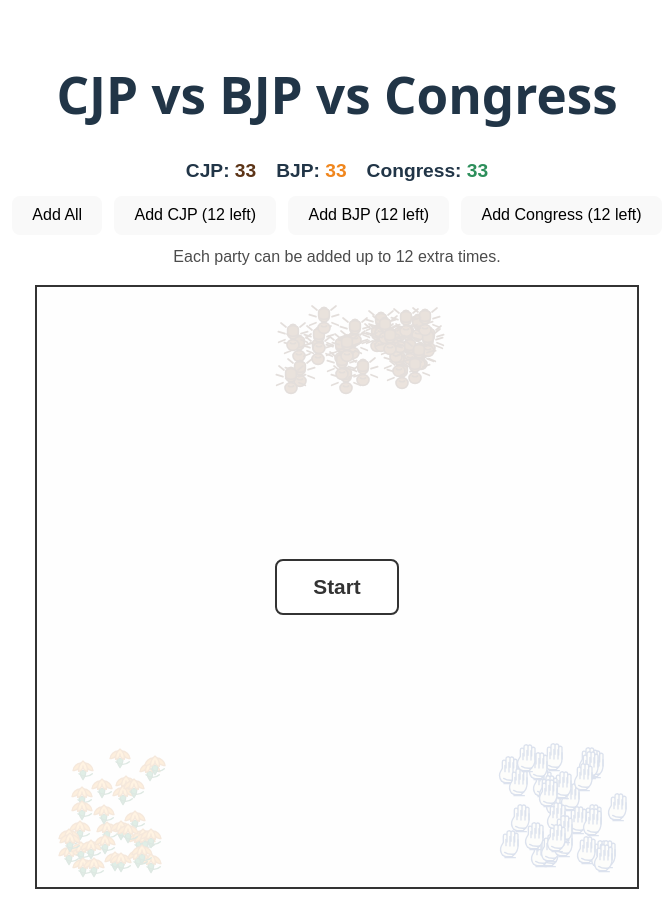
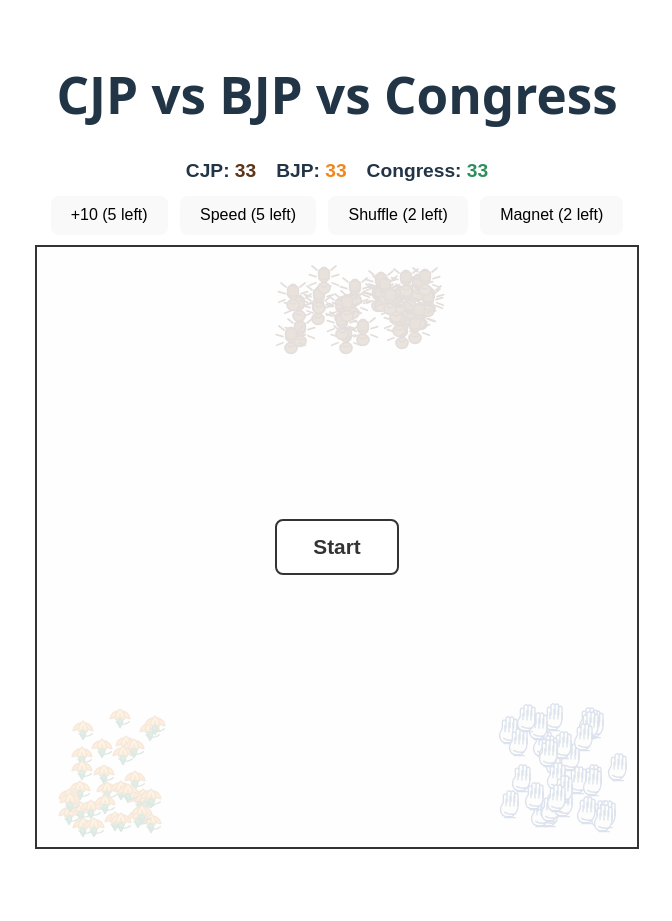
Before and after one commit to ojas-elawadhi/Clash-of-Chaos, a React (Vite) app: page / in a window 1280 px wide. Shown: the whole page, without its empty margins (303-975 px from the left). After the commit the page ends 881 px from the top, so only its background shows below. Built offline with nearby package versions, Linux system fonts and the light colour scheme.

Commit message:
feat: added powerup modes

```diff
--- a/src/RockPaperScissorsGame.css
+++ b/src/RockPaperScissorsGame.css
@@ -23,6 +23,13 @@
   margin-bottom: 10px;
 }
 
+.powerup-button--active {
+  background: #1f7a45;
+  color: #fff;
+  border-color: #14522e;
+  box-shadow: 0 0 0 3px rgba(31, 122, 69, 0.2);
+}
+
 .spawn-controls button:disabled {
   cursor: not-allowed;
   opacity: 0.55;
@@ -40,6 +47,46 @@
   border: 2px solid #333;
   margin: 0 auto;
   background-color: #f9f9f9;
+}
+
+.magnet-anchor {
+  position: absolute;
+  left: 50%;
+  top: 50%;
+  width: 76px;
+  height: 76px;
+  transform: translate(-50%, -50%);
+  display: grid;
+  place-items: center;
+  pointer-events: none;
+  z-index: 3;
+}
+
+.magnet-anchor::before {
+  content: "";
+  position: absolute;
+  inset: -12px;
+  border-radius: 999px;
+  background:
+    radial-gradient(circle, rgba(89, 168, 255, 0.18) 0%, rgba(89, 168, 255, 0.08) 48%, rgba(89, 168, 255, 0) 76%);
+  animation: magnet-pulse 1.1s ease-in-out infinite;
+}
+
+.magnet-anchor__icon {
+  width: 100%;
+  height: 100%;
+  filter: drop-shadow(0 0 10px rgba(67, 123, 214, 0.35));
+}
+
+.game-container--shuffle-flash::after {
+  content: "";
+  position: absolute;
+  inset: 0;
+  background:
+    radial-gradient(circle at center, rgba(255, 255, 255, 0.78) 0%, rgba(130, 173, 255, 0.3) 45%, rgba(130, 173, 255, 0) 75%);
+  animation: shuffle-flash 0.5s ease-out;
+  pointer-events: none;
+  z-index: 1;
 }
 
 .rps-piece {
@@ -140,6 +187,36 @@
   }
 }
 
+@keyframes shuffle-flash {
+  0% {
+    opacity: 0;
+    transform: scale(0.96);
+  }
+  35% {
+    opacity: 1;
+    transform: scale(1);
+  }
+  100% {
+    opacity: 0;
+    transform: scale(1.03);
+  }
+}
+
+@keyframes magnet-pulse {
+  0% {
+    opacity: 0.55;
+    transform: scale(0.92);
+  }
+  50% {
+    opacity: 1;
+    transform: scale(1.08);
+  }
+  100% {
+    opacity: 0.55;
+    transform: scale(0.92);
+  }
+}
+
 /* Popup overlay */
 .popup {
   position: fixed;
--- a/src/RockPaperScissorsGame.jsx
+++ b/src/RockPaperScissorsGame.jsx
@@ -4,10 +4,18 @@
 const BOX_SIZE = 600;
 const IMAGE_SIZE = 40;
 const INITIAL_PER_TYPE = 33;
-const MAX_ADDITIONS_PER_TYPE = 12;
 const BASE_SPEED = 0.3;
 const SPAWN_ANIMATION_MS = 900;
 const SPAWN_PROTECTION_MS = 1000;
+const SHUFFLE_PROTECTION_MS = 750;
+const GLOBAL_COOLDOWN_MS = 3000;
+const SPEED_BOOST_MS = 3000;
+const SPEED_BOOST_MULTIPLIER = 2;
+const MAGNET_MS = 2000;
+const MAGNET_PULL_STRENGTH = 0.7;
+const SHUFFLE_FLASH_MS = 500;
+const PLUS_TEN_AMOUNT = 10;
+const COOLDOWN_TICK_MS = 100;
 
 const PARTY_CONFIG = {
   cjp: {
@@ -31,6 +39,25 @@
 };
 
 const TYPES = Object.keys(PARTY_CONFIG);
+const POWER_UP_CONFIG = {
+  plusTen: {
+    label: "+10",
+    maxUses: 5,
+  },
+  speed: {
+    label: "Speed",
+    maxUses: 5,
+  },
+  shuffle: {
+    label: "Shuffle",
+    maxUses: 2,
+  },
+  magnet: {
+    label: "Magnet",
+    maxUses: 2,
+  },
+};
+const POWER_UPS = Object.keys(POWER_UP_CONFIG);
 
 const STARTING_ZONES = {
   cjp: {
@@ -59,7 +86,15 @@
     return counts;
   }, {});
 
+const createEmptyPowerUpUses = () =>
+  POWER_UPS.reduce((uses, powerUp) => {
+    uses[powerUp] = 0;
+    return uses;
+  }, {});
+
 const randRange = (min, max) => Math.random() * (max - min) + min;
+const randInt = (min, max) => Math.floor(randRange(min, max + 1));
+const getRandomType = () => TYPES[randInt(0, TYPES.length - 1)];
 
 const getRandomVelocity = () => {
   const angle = Math.random() * Math.PI * 2;
@@ -120,10 +155,21 @@
   const [images, setImages] = useState(createInitialImages);
   const [gameOver, setGameOver] = useState(null);
   const [started, setStarted] = useState(false);
-  const [additionCounts, setAdditionCounts] = useState(createEmptyCounts);
+  const [powerUpUses, setPowerUpUses] = useState(createEmptyPowerUpUses);
+  const [powerUpCooldownActive, setPowerUpCooldownActive] = useState(false);
+  const [cooldownRemainingMs, setCooldownRemainingMs] = useState(0);
+  const [speedBoostActive, setSpeedBoostActive] = useState(false);
+  const [magnetActive, setMagnetActive] = useState(false);
+  const [shuffleFlashActive, setShuffleFlashActive] = useState(false);
   const animationRef = useRef(null);
   const nextIdRef = useRef(INITIAL_PER_TYPE);
-  const additionCountsRef = useRef(createEmptyCounts());
+  const powerUpUsesRef = useRef(createEmptyPowerUpUses());
+  const powerUpCooldownTimerRef = useRef(null);
+  const powerUpCooldownIntervalRef = useRef(null);
+  const powerUpCooldownEndsAtRef = useRef(0);
+  const speedBoostTimerRef = useRef(null);
+  const magnetTimerRef = useRef(null);
+  const shuffleFlashTimerRef = useRef(null);
 
   const isColliding = (a, b) => {
     const dx = a.x - b.x;
@@ -132,16 +178,40 @@
   };
 
   useEffect(() => {
+    return () => {
+      clearTimeout(powerUpCooldownTimerRef.current);
+      clearInterval(powerUpCooldownIntervalRef.current);
+      clearTimeout(speedBoostTimerRef.current);
+      clearTimeout(magnetTimerRef.current);
+      clearTimeout(shuffleFlashTimerRef.current);
+    };
+  }, []);
+
+  useEffect(() => {
     if (!started || gameOver) return undefined;
 
     const updatePositions = () => {
       setImages((prevImages) => {
         const now = Date.now();
         const newImages = prevImages.map((img) => ({ ...img }));
+        const speedMultiplier = speedBoostActive ? SPEED_BOOST_MULTIPLIER : 1;
+        const magnetTargetX = BOX_SIZE / 2 - IMAGE_SIZE / 2;
+        const magnetTargetY = BOX_SIZE / 2 - IMAGE_SIZE / 2;
 
         newImages.forEach((img) => {
-          img.x += img.vx;
-          img.y += img.vy;
+          img.x += img.vx * speedMultiplier;
+          img.y += img.vy * speedMultiplier;
+
+          if (magnetActive) {
+            const dx = magnetTargetX - img.x;
+            const dy = magnetTargetY - img.y;
+            const distance = Math.sqrt(dx * dx + dy * dy);
+
+            if (distance > 1) {
+              img.x += (dx / distance) * MAGNET_PULL_STRENGTH;
+              img.y += (dy / distance) * MAGNET_PULL_STRENGTH;
+            }
+          }
 
           if (img.x <= 0 || img.x + IMAGE_SIZE >= BOX_SIZE) {
             img.vx = -img.vx;
@@ -165,23 +235,44 @@
 
         const isProtected = (img) =>
           Boolean(img.protectedUntil && now < img.protectedUntil);
+        const nextTypes = new Map();
+        const resolvedIndices = new Set();
 
         for (let i = 0; i < newImages.length; i += 1) {
           for (let j = i + 1; j < newImages.length; j += 1) {
-            if (isProtected(newImages[i]) || isProtected(newImages[j])) {
+            if (
+              isProtected(newImages[i]) ||
+              isProtected(newImages[j]) ||
+              resolvedIndices.has(i) ||
+              resolvedIndices.has(j)
+            ) {
               continue;
             }
 
             if (isColliding(newImages[i], newImages[j])) {
+              const typeA = nextTypes.get(i) ?? newImages[i].type;
+              const typeB = nextTypes.get(j) ?? newImages[j].type;
+
+              if (typeA === typeB) {
+                continue;
+              }
+
               const winnerType = getWinnerType(
-                newImages[i].type,
-                newImages[j].type
+                typeA,
+                typeB
               );
-              newImages[i].type = winnerType;
-              newImages[j].type = winnerType;
+
+              nextTypes.set(i, winnerType);
+              nextTypes.set(j, winnerType);
+              resolvedIndices.add(i);
+              resolvedIndices.add(j);
             }
           }
         }
+
+        nextTypes.forEach((type, index) => {
+          newImages[index].type = type;
+        });
 
         const counts = countImagesByType(newImages);
         const activeTypes = TYPES.filter((type) => counts[type] > 0);
@@ -202,47 +293,150 @@
 
     animationRef.current = requestAnimationFrame(animate);
     return () => cancelAnimationFrame(animationRef.current);
-  }, [gameOver, started]);
+  }, [gameOver, magnetActive, speedBoostActive, started]);
+
+  const startSharedCooldown = () => {
+    clearTimeout(powerUpCooldownTimerRef.current);
+    clearInterval(powerUpCooldownIntervalRef.current);
+    powerUpCooldownEndsAtRef.current = Date.now() + GLOBAL_COOLDOWN_MS;
+    setPowerUpCooldownActive(true);
+    setCooldownRemainingMs(GLOBAL_COOLDOWN_MS);
+
+    powerUpCooldownIntervalRef.current = setInterval(() => {
+      const remaining = Math.max(0, powerUpCooldownEndsAtRef.current - Date.now());
+      setCooldownRemainingMs(remaining);
+
+      if (remaining === 0) {
+        clearInterval(powerUpCooldownIntervalRef.current);
+      }
+    }, COOLDOWN_TICK_MS);
+
+    powerUpCooldownTimerRef.current = setTimeout(() => {
+      setPowerUpCooldownActive(false);
+      setCooldownRemainingMs(0);
+      clearInterval(powerUpCooldownIntervalRef.current);
+    }, GLOBAL_COOLDOWN_MS);
+  };
+
+  const registerPowerUpUse = (powerUp) => {
+    const nextUses = {
+      ...powerUpUsesRef.current,
+      [powerUp]: powerUpUsesRef.current[powerUp] + 1,
+    };
+
+    powerUpUsesRef.current = nextUses;
+    setPowerUpUses(nextUses);
+    startSharedCooldown();
+  };
+
+  const createSpawnedBatch = (count, getRanges) => {
+    const createdAt = Date.now();
+
+    return Array.from({ length: count }, () => {
+      const type = getRandomType();
+      const { xRange, yRange } = getRanges(type);
+      const image = createImage(type, nextIdRef.current++, xRange, yRange, true);
+      image.spawnedAt = createdAt;
+      image.protectedUntil = createdAt + SPAWN_PROTECTION_MS;
+      return image;
+    });
+  };
+
+  const spawnRandomObjects = (count) => {
+    const newImages = createSpawnedBatch(count, () => ({
+      xRange: [0, BOX_SIZE - IMAGE_SIZE],
+      yRange: [0, BOX_SIZE - IMAGE_SIZE],
+    }));
+
+    setImages((prevImages) => [...prevImages, ...newImages]);
+  };
+
+  const triggerSpeedBoost = () => {
+    clearTimeout(speedBoostTimerRef.current);
+    setSpeedBoostActive(true);
+    speedBoostTimerRef.current = setTimeout(() => {
+      setSpeedBoostActive(false);
+    }, SPEED_BOOST_MS);
+  };
+
+  const triggerMagnet = () => {
+    clearTimeout(magnetTimerRef.current);
+    setMagnetActive(true);
+    magnetTimerRef.current = setTimeout(() => {
+      setMagnetActive(false);
+    }, MAGNET_MS);
+  };
+
+  const shuffleAllObjects = () => {
+    const now = Date.now();
+    setShuffleFlashActive(true);
+    clearTimeout(shuffleFlashTimerRef.current);
+    shuffleFlashTimerRef.current = setTimeout(() => {
+      setShuffleFlashActive(false);
+    }, SHUFFLE_FLASH_MS);
+
+    setImages((prevImages) =>
+      prevImages.map((img) => ({
+        ...img,
+        x: randRange(0, BOX_SIZE - IMAGE_SIZE),
+        y: randRange(0, BOX_SIZE - IMAGE_SIZE),
+        isNew: false,
+        spawnedAt: null,
+        protectedUntil: now + SHUFFLE_PROTECTION_MS,
+      }))
+    );
+  };
+
+  const activatePowerUp = (powerUp) => {
+    if (gameOver || powerUpCooldownActive) return;
+    if (powerUpUsesRef.current[powerUp] >= POWER_UP_CONFIG[powerUp].maxUses) {
+      return;
+    }
+
+    if (powerUp === "plusTen") {
+      spawnRandomObjects(PLUS_TEN_AMOUNT);
+    }
+
+    if (powerUp === "speed") {
+      triggerSpeedBoost();
+    }
+
+    if (powerUp === "shuffle") {
+      shuffleAllObjects();
+    }
+
+    if (powerUp === "magnet") {
+      triggerMagnet();
+    }
+
+    registerPowerUpUse(powerUp);
+  };
 
   const restartGame = () => {
     cancelAnimationFrame(animationRef.current);
+    clearTimeout(powerUpCooldownTimerRef.current);
+    clearInterval(powerUpCooldownIntervalRef.current);
+    clearTimeout(speedBoostTimerRef.current);
+    clearTimeout(magnetTimerRef.current);
+    clearTimeout(shuffleFlashTimerRef.current);
     setImages(createInitialImages());
     setGameOver(null);
     setStarted(false);
     nextIdRef.current = INITIAL_PER_TYPE;
-    additionCountsRef.current = createEmptyCounts();
-    setAdditionCounts(createEmptyCounts());
-  };
-
-  const addImages = (typesToAdd) => {
-    if (gameOver) return;
-
-    const nextCounts = { ...additionCountsRef.current };
-    const spawnQueue = [];
-
-    typesToAdd.forEach((type) => {
-      if (nextCounts[type] < MAX_ADDITIONS_PER_TYPE) {
-        nextCounts[type] += 1;
-        spawnQueue.push(type);
-      }
-    });
-
-    if (spawnQueue.length === 0) return;
-
-    additionCountsRef.current = nextCounts;
-    setAdditionCounts(nextCounts);
-    setImages((prevImages) => [
-      ...prevImages,
-      ...spawnQueue.map((type) =>
-        createImage(type, nextIdRef.current++, undefined, undefined, true)
-      ),
-    ]);
+    powerUpUsesRef.current = createEmptyPowerUpUses();
+    setPowerUpUses(createEmptyPowerUpUses());
+    setPowerUpCooldownActive(false);
+    powerUpCooldownEndsAtRef.current = 0;
+    setCooldownRemainingMs(0);
+    setSpeedBoostActive(false);
+    setMagnetActive(false);
+    setShuffleFlashActive(false);
   };
 
   const counts = countImagesByType(images);
-  const canAddType = (type) => additionCounts[type] < MAX_ADDITIONS_PER_TYPE;
-  const canAddAll = TYPES.every((type) => canAddType(type));
-  const getAddsLeft = (type) => MAX_ADDITIONS_PER_TYPE - additionCounts[type];
+  const getUsesLeft = (powerUp) =>
+    POWER_UP_CONFIG[powerUp].maxUses - powerUpUses[powerUp];
+  const cooldownSeconds = (cooldownRemainingMs / 1000).toFixed(1);
 
   return (
     <div className="game-wrapper">
@@ -262,30 +456,36 @@
       </header>
 
       <div className="spawn-controls">
-        <button
-          type="button"
-          onClick={() => addImages(TYPES)}
-          disabled={!canAddAll || gameOver}
-        >
-          Add All
-        </button>
-        {TYPES.map((type) => (
+        {POWER_UPS.map((powerUp) => (
           <button
-            key={type}
+            key={powerUp}
             type="button"
-            onClick={() => addImages([type])}
-            disabled={!canAddType(type) || gameOver}
+            className={
+              (powerUp === "speed" && speedBoostActive) ||
+              (powerUp === "magnet" && magnetActive)
+                ? "powerup-button powerup-button--active"
+                : "powerup-button"
+            }
+            onClick={() => activatePowerUp(powerUp)}
+            disabled={
+              gameOver ||
+              powerUpCooldownActive ||
+              powerUpUses[powerUp] >= POWER_UP_CONFIG[powerUp].maxUses
+            }
           >
-            Add {PARTY_CONFIG[type].label} ({getAddsLeft(type)} left)
+            {powerUpCooldownActive
+              ? `${POWER_UP_CONFIG[powerUp].label} (${cooldownSeconds}s)`
+              : `${POWER_UP_CONFIG[powerUp].label} (${getUsesLeft(powerUp)} left)`}
           </button>
         ))}
       </div>
 
-      <p className="spawn-limit-note">
-        Each party can be added up to {MAX_ADDITIONS_PER_TYPE} extra times.
-      </p>
-
-      <div className="game-container">
+      <div className={`game-container ${shuffleFlashActive ? "game-container--shuffle-flash" : ""}`}>
+        {magnetActive && (
+          <div className="magnet-anchor">
+            <img src="/magnet.svg" alt="Magnet power-up" className="magnet-anchor__icon" />
+          </div>
+        )}
         {images.map((img) => (
           <div
             key={img.id}
```
Also changed, not shown: public/magnet.svg (added).
